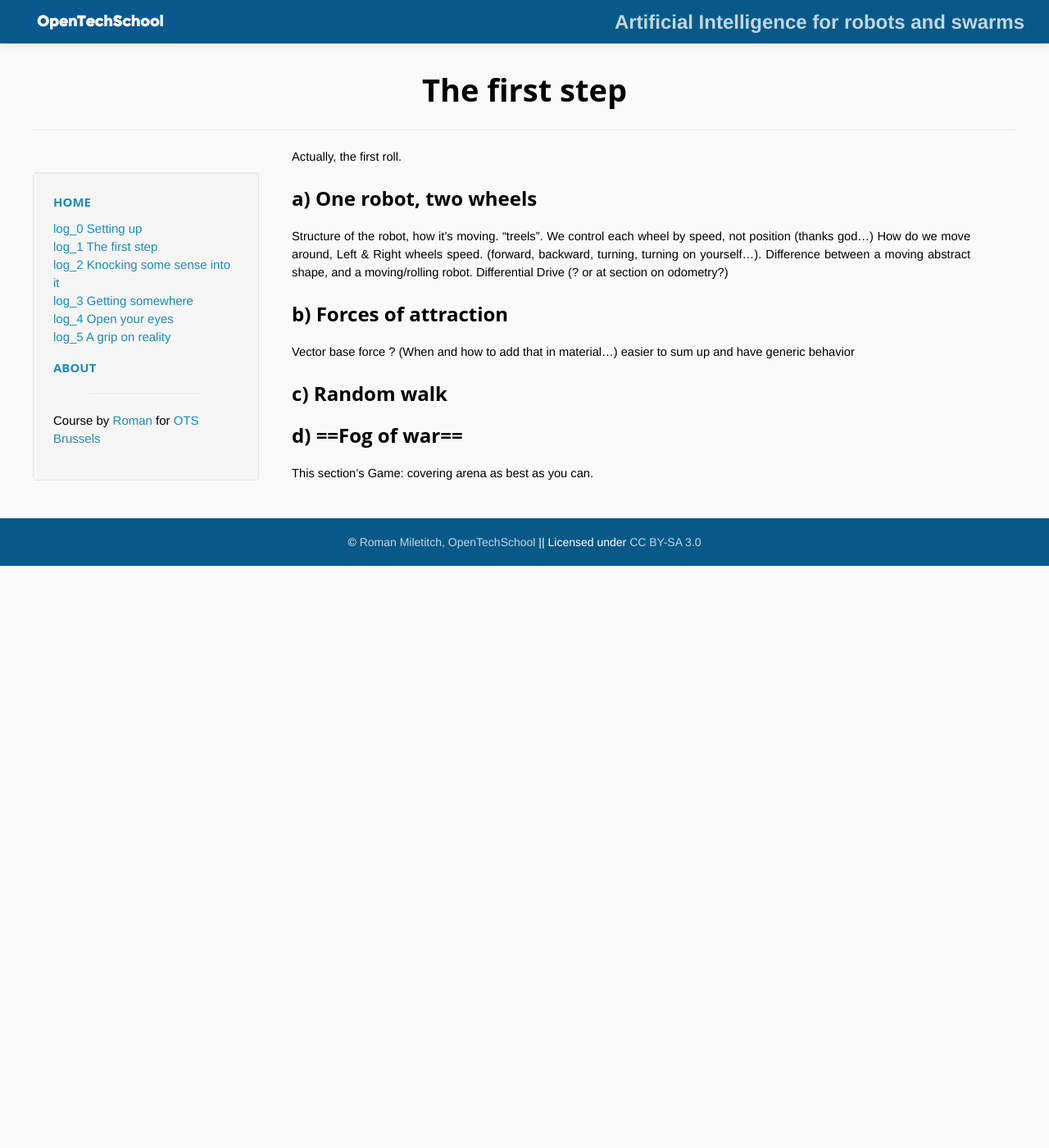
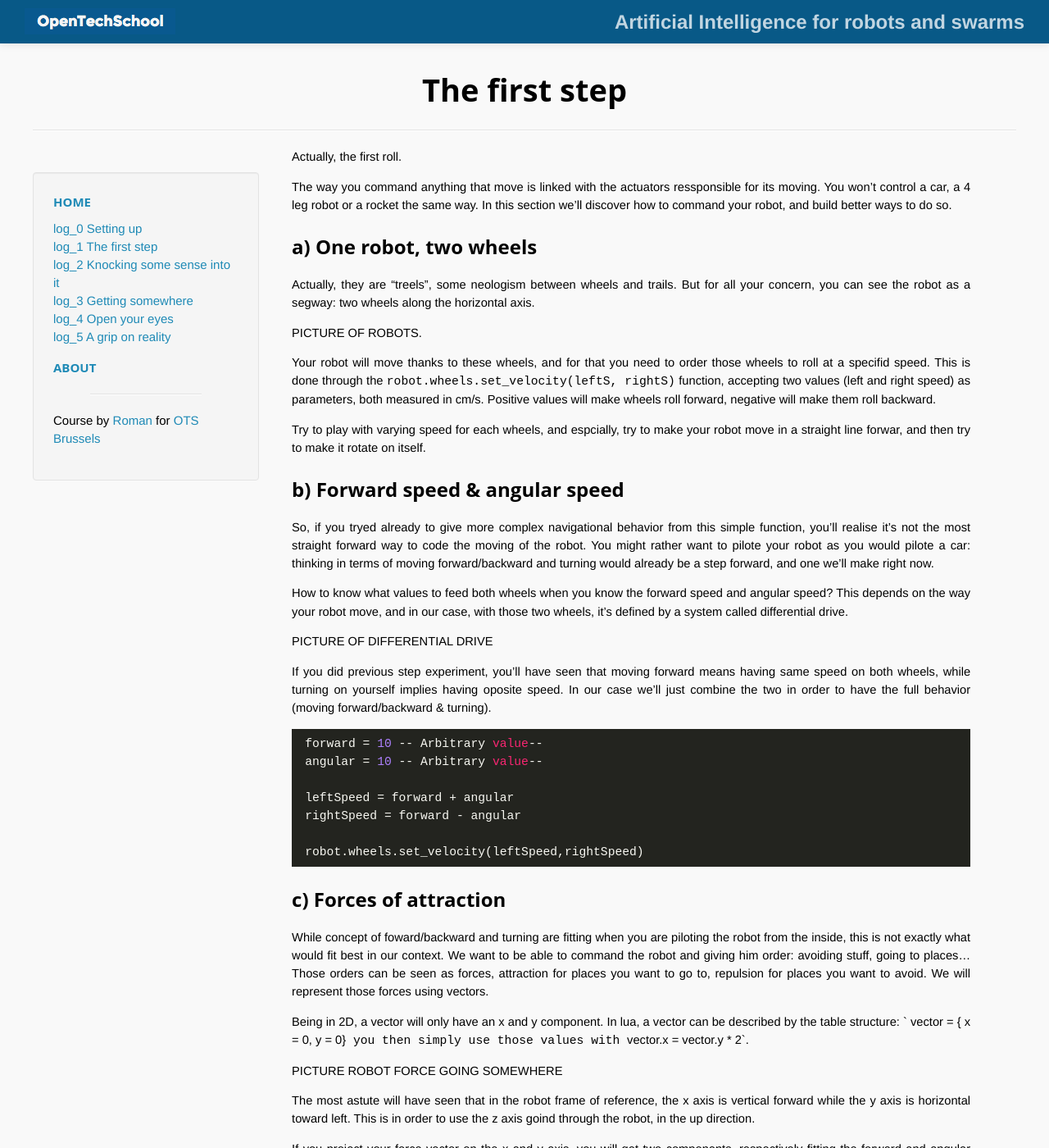
Before and after one commit to OpenTechSchool-Brussels/AI-for-robots-and-swarms, a Jekyll site: the page built from The-first-step.markdown, in a window 1280 px wide and 1400 px high. Shown: the whole window at 82% size. Built offline with Jekyll 4.4.1, drawn with Linux system fonts in a browser that asks for light colours; Markdown is read by kramdown in place of the engine named in the settings; some of the changed text lies outside the part shown.

Commit message:
first batch for the whole code. Need much revision in coherency, and adding explanation on Lua

````diff
--- a/The-first-step.markdown
+++ b/The-first-step.markdown
@@ -8,18 +8,82 @@ num: 1
 
 Actually, the first roll.
 
+The way you command anything that move is linked with the actuators ressponsible for its moving. You won't control a car, a 4 leg robot or a rocket the same way. In this section we'll discover how to command your robot, and build better ways to do so.
+
 ## a) One robot, two wheels
-Structure of the robot, how it's moving. "treels".
-We control each wheel by speed, not position (thanks god...)
-How do we move around, Left & Right wheels speed. (forward, backward, turning, turning on yourself...).
-Difference between a moving abstract shape, and a moving/rolling robot.
-Differential Drive (? or at section on odometry?)
+Actually, they are "treels", some neologism between wheels and trails. But for all your concern, you can see the robot as a segway: two wheels along the horizontal axis.
 
-## b) Forces of attraction
-Vector base force ? (When and how to add that in material...)
-easier to sum up and have generic behavior
+PICTURE OF ROBOTS.
 
-## c) Random walk
+Your robot will move thanks to these wheels, and for that you need to order those wheels to roll at a specifid speed. This is done through the `robot.wheels.set_velocity(leftS, rightS)` function, accepting two values (left and right speed) as parameters, both measured in cm/s. Positive values will make wheels roll forward, negative will make them roll backward.
 
-## d) ==Fog of war==
+Try to play with varying speed for each wheels, and espcially, try to make your robot move in a straight line forwar, and then try to make it rotate on itself.
+
+## b) Forward speed & angular speed
+So, if you tryed already to give more complex navigational behavior from this simple function, you'll realise it's not the most straight forward way to code the moving of the robot. You might rather want to pilote your robot as you would pilote a car: thinking in terms of moving forward/backward and turning would already be a step forward, and one we'll make right now.
+
+How to know what values to feed both wheels when you know the forward speed and angular speed? This depends on the way your robot move, and in our case, with those two wheels, it's defined by a system called differential drive.
+
+PICTURE OF DIFFERENTIAL DRIVE
+
+If you did previous step experiment, you'll have seen that moving forward means having same speed on both wheels, while turning on yourself implies having oposite speed. In our case we'll just combine the two in order to have the full behavior (moving forward/backward & turning).
+
+```lua
+ forward = 10 -- Arbitrary value--
+ angular = 10 -- Arbitrary value--
+
+ leftSpeed = forward + angular
+ rightSpeed = forward - angular
+
+ robot.wheels.set_velocity(leftSpeed,rightSpeed)
+```
+
+
+## c) Forces of attraction
+While concept of foward/backward and turning are fitting when you are piloting the robot from the inside, this is not exactly what would fit best in our context. We want to be able to command the robot and giving him order: avoiding stuff, going to places... Those orders can be seen as forces, attraction for places you want to go to, repulsion for places you want to avoid. We will represent those forces using vectors.
+
+Being in 2D, a vector will only have an x and y component. In lua, a vector can be described by the table structure: ` vector = { x = 0, y = 0}` you then simply use those values with `vector.x = vector.y * 2`.
+
+PICTURE ROBOT FORCE GOING SOMEWHERE
+
+The most astute will have seen that in the robot frame of reference, the x axis is vertical forward while the y axis is horizontal toward left. This is in order to use the z axis goind through the robot, in the up direction.
+
+If you project your force vector on the x and y axis, you will get two components, respectively fitting the forward and angular concepts we defined earlier. Indeed, a value along the x axis means that your robot is pushed going forward or backward, and a value along the y axis implis that your robot is pushed rotating on itself.
+
+This means that once a force is defined, you can use the following code to control your robot:
+
+
+```lua
+
+ force = {x =10, y=5}
+
+ forward = force.x * 1.0 -- you can change both those value depending on--
+ angular = force.y * 0.1 -- how strong you want the robot to be able to turn --
+
+ leftSpeed = forward + angular
+ rightSpeed = forward - angular
+
+ robot.wheels.set_velocity(leftSpeed,rightSpeed)
+```
+
+Once satisfied with the behavior, you can even sum up the previous lines in only one (plus the definition of the force).
+
+Not only does this allow a more human way of controlling the robot, it's also a very generic way to control it. For instance, when many forces are applied to the robot, you only need to add them before applying the previous snippnet of code.
+
+## d) Random walk
+If artificial intelligent is always artificial, it's not always as intelligent as one might think in advance. Some times randomness is enough, and it's the power of chaos we'll feed on here. You can (and should in the context of our simulaton) access random values in the `robot.random` table. See in the references the many possibilities, but the one we'll be starting with is the `robot.random.uniform(min,max)` function, which will randomly chose a number between the min and max parameter.
+
+A random walk is a common mean of exploiting an area. While randomness is something you use, it's not always a straight use. Try to put random values for the speed of your wheels and you'll see what I mean. In our case, we'll force the robot to move forward but in any direction he wants. For that, we want a force that is always of amplitude 1, and with an angle between -Pi/2 and Pi/2. Ahhh, trigonometry, between that and banging your head on your desk...
+
+Actually, not that hard. We'll be using the `math` library for everything math related. Such a fitting name for the library.
+
+```lua
+  angle = robot.random.uniform(- math.pi/2, math.pi)
+  randForce = {x = 35 * math.cos(angle), y = 35 * math.sin(angle) }
+  -- [[ Why 35? Why not. Put the value you want, defining the strenght
+  of your random walk ]]--
+```
+
+## e) ==Fog of war==
+No luck Mario, your princess is in another castle... This part will be done for next workshop!
 This section's Game: covering arena as best as you can.
````
